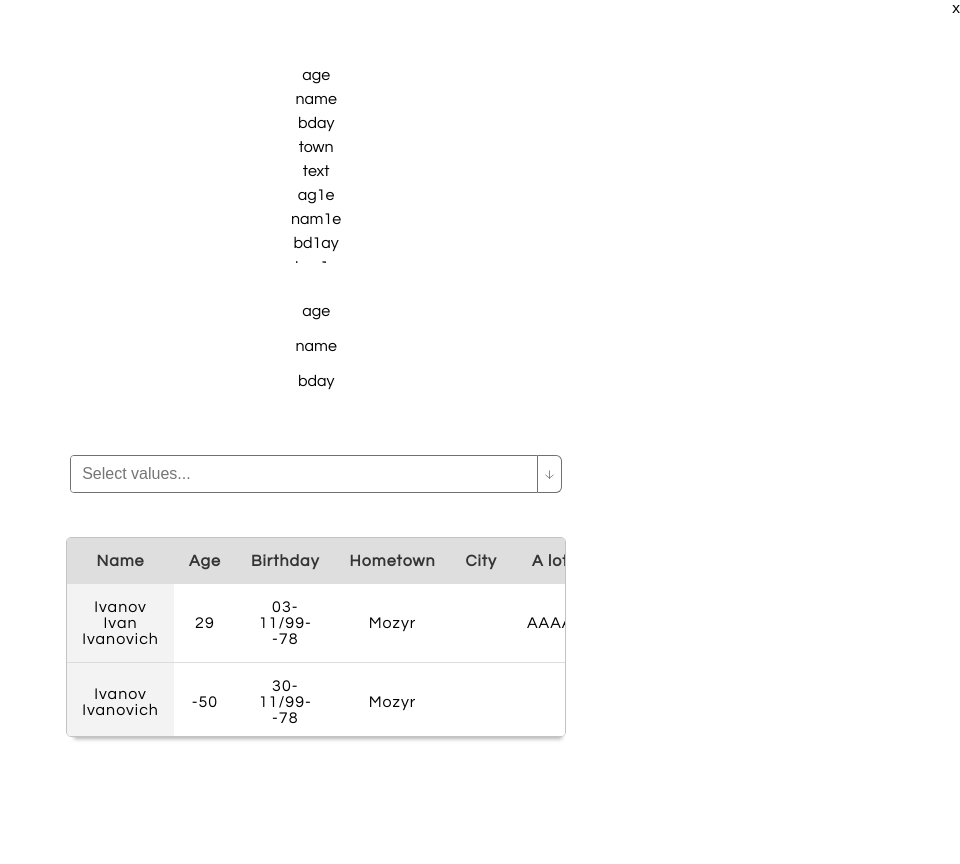
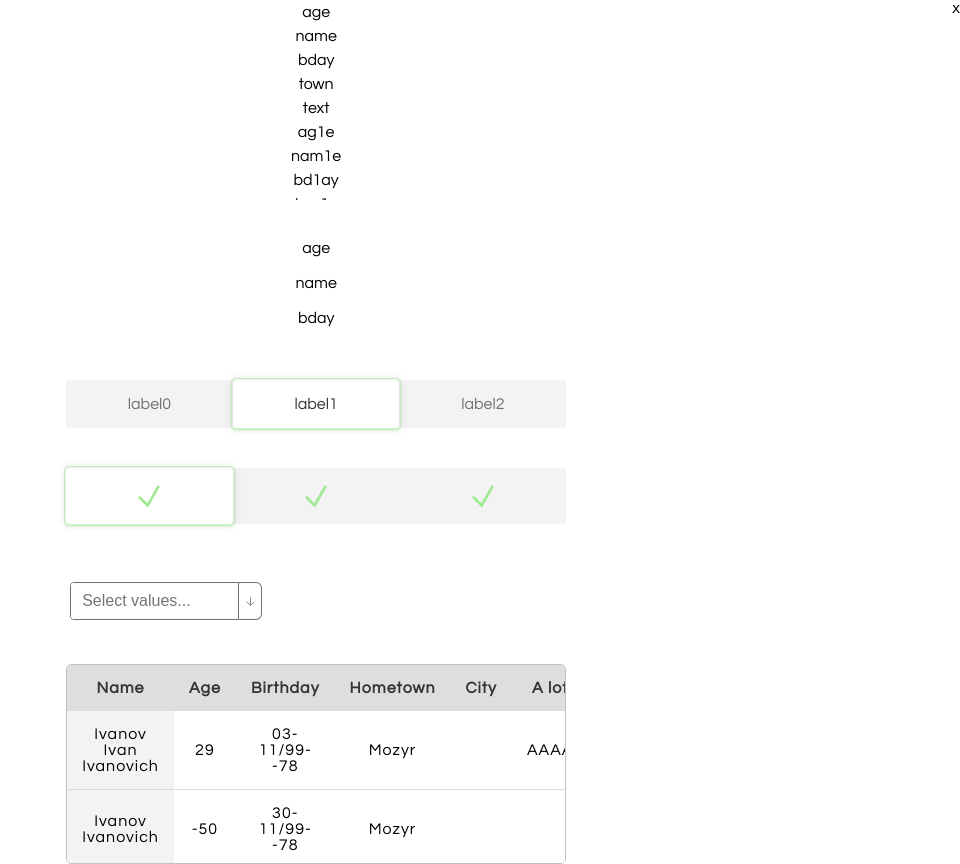
Before and after one commit to katetushkan/MostWanted, a React (Create React App) app: page / in a window 1280 px wide. Shown: the whole page, without its empty margins (320-1280 px from the left). Before the commit the page ends 800 px from the top, so only its background shows below. Built offline with nearby package versions, Linux system fonts and the light colour scheme.

Commit message:
switch component

```diff
--- a/src/App.css
+++ b/src/App.css
@@ -8,8 +8,10 @@
   --table-border: #c3c3c3;
   --accent-colour: #C0EDB9;
   --primary-colour: #707070;
-  --primary-colour--68: rgba(112, 112, 112, 0.24);
+  --primary-colour--68: rgba(112, 112, 112, 0.68);
   --accent-colour--62: rgba(192, 237, 185, 0.62);
+  --primary-colour--24: rgba(112, 112, 112, 0.24);
+  --white: #ffffff;
 }
 
 @font-face {
@@ -76,7 +78,7 @@ html, body, .App, #root {
 }
 
 .app_select {
-  /*width: 0px;*/
+  width: 200px;
 }
 
 .app__option-card {
--- a/src/App.tsx
+++ b/src/App.tsx
@@ -1,4 +1,4 @@
-import React, { useState } from 'react';
+import React from 'react';
 import { dateFormatter } from './services/DataFormatters/formatters';
 
 import Table, { ITableHeaderDefinition } from './components/Table/Table';
@@ -8,6 +8,8 @@ import Scroll from './components/Scroll/Scroll';
 import Select from './components/Select/Select';
 
 import './App.css';
+import Switch from "./components/Switch/Switch";
+import { IconName } from "./components/Icon/Icon";
 
 function App() {
 
@@ -82,6 +84,41 @@ function App() {
   ]
 
   const sortParameters = ['age', 'name', 'bday', 'town', 'text', 'ag1e', 'nam1e', 'bd1ay', 'tow1n', 'text1', 'age1', 'nam13e', 'bd3ay', 't4own', 't6ext']
+  const switchPrams = [
+    {
+      value: '0',
+      label: 'label0',
+      // img: 'check',
+    },
+    {
+      value: '1',
+      label: 'label1',
+      // img: 'check',
+    },
+    {
+      value: '2',
+      label: 'label2',
+      // img: 'check',
+    },
+  ]
+
+  const switchPramsImg = [
+    {
+      value: '0',
+      label: 'label',
+      img: 'check' as IconName,
+    },
+    {
+      value: '1',
+      label: 'label',
+      img: 'check' as IconName,
+    },
+    {
+      value: '2',
+      label: 'label',
+      img: 'check' as IconName,
+    },
+  ]
 
   return (
     <div className='App'>
@@ -100,6 +137,16 @@ function App() {
           data={sortParameters}
           itemSize={20}
           margin={15}
+        />
+        <Switch
+          options={switchPrams}
+          className='app_switch'
+          checked={'1'}
+        />
+        <Switch
+          options={switchPramsImg}
+          className='app_switch_img'
+          checked={'0'}
         />
         <Select
           id='drop-down'
--- a/src/components/Input/Input.tsx
+++ b/src/components/Input/Input.tsx
@@ -36,6 +36,12 @@ const Input: React.FC<IProps> = ({
     }
   }
 
+  const handleFocus = (event: React.FocusEvent<HTMLInputElement>) => {
+    if (onFocus && event.currentTarget.tagName !== 'BUTTON') {
+      onFocus(event)
+    }
+  }
+
   return (
     <div className={clsx('input', className)}>
       <label
@@ -52,7 +58,7 @@ const Input: React.FC<IProps> = ({
         placeholder={placeholder}
         checked={checked && checked}
         onChange={handleChange}
-        onFocus={onFocus}
+        onFocus={handleFocus}
         onBlur={onBlur}
       />
 
--- a/src/components/Select/Select.css
+++ b/src/components/Select/Select.css
@@ -78,13 +78,39 @@
 
 .select__select-panel {
   margin-bottom: 0.5rem;
+  padding: 0.1875rem;
   display: flex;
   flex-direction: row;
   overflow: hidden;
   overflow-x: auto;
   gap: 0.75rem;
+  /*position: relative;*/
+}
+.select__select-panel__window {
+  position: relative;
 }
 
+.before::before{
+  width: 0.5rem;
+  height: 100%;
+  position: absolute;
+  content: "";
+  top: 0;
+  left: -2px;
+  pointer-events: none;
+  background: linear-gradient(90deg, #FFFFFF 0%, transparent 100%);
+}
+
+.after::after{
+  width: 0.5rem;
+  height: 100%;
+  position: absolute;
+  content: "";
+  top: 0;
+  right: -1px;
+  pointer-events: none;
+  background: linear-gradient(90deg, transparent 0%, #FFFFFF 100%);
+}
 .select__select-panel__icon {
   width:0.75rem;
   height: 0.75rem;
--- a/src/components/Select/Select.tsx
+++ b/src/components/Select/Select.tsx
@@ -1,14 +1,14 @@
 import * as React from 'react';
-import { useEffect, useRef, useState } from "react";
+import { useLayoutEffect, useState } from "react";
 import clsx from 'clsx';
 
 import Input from '../Input/Input';
 import Icon from '../Icon/Icon';
 import Button from '../Button/Button';
 import { VirtualizedOptionList } from "../VirtualizedList/VirtualizedList";
+import SelectedOption from "../SelectedOption/SelectedOption";
 
 import './Select.css';
-import SelectedOption from "../SelectedOption/SelectedOption";
 
 interface IProps {
   className?: string;
@@ -20,6 +20,7 @@ const Select: React.FC<IProps> = ({ className, data, id }) => {
 
   const [isOpen, setIsOpen] = useState(false)
   const [selected, setSelected] = useState<string[]>([])
+  const scrollPanel = React.createRef<HTMLDivElement>();
 
   const removeValue = (value: string) => {
     let filtered = selected.filter((elem) => {
@@ -33,13 +34,12 @@ const Select: React.FC<IProps> = ({ className, data, id }) => {
 
     if (checked) {
       setSelected([...selected, value]);
-    }
-    else {
+    } else {
       removeValue(value);
     }
   }
 
-  const handleToggle = (event: any) => {
+  const handleToggle = (event: React.MouseEvent<HTMLButtonElement | HTMLAnchorElement> ) => {
     setIsOpen(!isOpen);
   }
 
@@ -47,13 +47,52 @@ const Select: React.FC<IProps> = ({ className, data, id }) => {
     setIsOpen(true);
   }
 
+  const handleBlur = (event: React.FocusEvent<HTMLInputElement>) => {
+    setIsOpen(false);
+  }
+
   const handleClick = (value: string) => {
     removeValue(value);
   }
 
+  useLayoutEffect(() => {
+    if (!scrollPanel.current) {
+      return;
+    }
+
+    const element = scrollPanel.current;
+
+    const handleScroll = () => {
+
+      if (element.scrollLeft > 0 && !element.classList.contains("before")) {
+        element.classList.add("before");
+      }
+
+      if (element.scrollLeft === 0) {
+        element.classList.remove("before");
+        element.classList.add("after");
+      }
+
+      if (element.scrollLeft < element.clientWidth && !element.classList.contains("after")) {
+        element.classList.add("after");
+      }
+
+      if (Math.floor(element.scrollLeft + element.clientWidth) === element.scrollWidth) {
+        element.classList.remove("after");
+      }
+    }
+
+    element.addEventListener('scroll', handleScroll)
+
+    return () => {
+      element.removeEventListener('scroll', handleScroll)
+    }
+  }, [scrollPanel]);
+
   return (
     <div className={clsx('select', className)}>
-      <div className='select__select-panel'>
+      <div className="select__select-panel__window">
+        <div className='select__select-panel after' ref={scrollPanel}>
           {
             selected.map((item) =>
               <SelectedOption
@@ -65,13 +104,14 @@ const Select: React.FC<IProps> = ({ className, data, id }) => {
             )
           }
         </div>
+      </div>
       <div className='search-panel'>
         <div className='search-panel__search-input'>
           <Input
             id='search-input'
             placeholder='Select values...'
             onFocus={handleFocus}
-            // onBlur={handleBlur}
+            onBlur={handleBlur}
           />
         </div>
         <div className='search-panel__button'>
--- /dev/null
+++ b/src/components/Switch/Switch.css
@@ -0,0 +1,12 @@
+.switch {
+  width: 100%;
+  height: 100%;
+  display: flex;
+
+  background: var(--fixed-column);
+  border-radius: 0.25rem;
+  color: var(--primary-colour);
+  /*border-top: 1px solid var(--table-border);*/
+  /*border-bottom: 1px solid var(--table-border);*/
+  /*box-shadow:2px 8px 4px -6px hsla(0,0%,0%,.3);*/
+}
--- /dev/null
+++ b/src/components/Switch/Switch.tsx
@@ -0,0 +1,55 @@
+import * as React from 'react';
+import clsx from 'clsx';
+
+import SwitchOption from "../SwitchOption/SwitchOption";
+import { IconName } from "../Icon/Icon";
+import './Switch.css';
+import { useState } from "react";
+
+
+interface ISwitchOption {
+  value: string;
+  label: string;
+  img?: IconName;
+}
+
+interface IProps {
+  className?: string;
+  options: ISwitchOption[];
+  checked?: string;
+}
+
+const Switch: React.FC<IProps> = ({
+                                    className,
+                                    options,
+                                    checked = '1'
+                                  }) => {
+
+  const [radio, setRadio] = useState(checked);
+  const handleSwitched = (checked: boolean, value: string) => {
+    if (checked && value) {
+      setRadio(value);
+    }
+  }
+
+  return (
+    <div className={clsx('switch', className)}>
+      {options.map((option) =>
+        <SwitchOption
+          key={`${option.label}-${option.value}`}
+          className='switch__option'
+          name={clsx('switch', className)}
+          id={`${option.label}-${option.value}`}
+          value={option.value}
+          label={option.label}
+          img={option.img}
+          checked={radio === option.value}
+          onChange={handleSwitched}
+        />
+      )
+      }
+    </div>
+  );
+};
+
+export default Switch;
--- /dev/null
+++ b/src/components/SwitchOption/SwitchOption.css
@@ -0,0 +1,53 @@
+.switch-option {
+  flex: 1;
+  padding: 1rem;
+}
+
+.switch-option__choice {
+  width: 0;
+  height: 0;
+  display: block;
+}
+
+.switch-option__img {
+  width: 1.5rem;
+  height: 1.5rem;
+  color: transparent;
+}
+
+.switch-option__label {
+  display: flex;
+  justify-content: center;
+  align-items: center;
+}
+.switch-option__label:hover, .switch-option:hover {
+  color: var(--header-text);
+  cursor: pointer;
+}
+
+.switch-option--checked {
+  background: var(--white);
+  border-radius: 0.25rem;
+  position: relative;
+  box-shadow: 0 2px 4px 0 var(--accent-colour--62), 0 0 10px 0 var(--primary-colour--24);
+  color: var(--header-text);
+}
+
+.switch-option--checked:after {
+  display: block;
+  content: "";
+  position: absolute;
+  top: -0.125rem;
+  left: -0.125rem;
+  padding: 0.0625rem;
+  width: 100%;
+  height: 100%;
+  border: 1px solid var(--accent-colour);
+
+  border-radius: 0.25rem;
+  pointer-events: none;
+
+  transition-property: opacity, filter;
+  transition-duration: 300ms;
+  transition-timing-function: cubic-bezier(0.0, 0.0, 0.2, 1);
+}
--- /dev/null
+++ b/src/components/SwitchOption/SwitchOption.tsx
@@ -0,0 +1,55 @@
+import * as React from 'react';
+import clsx from 'clsx';
+
+import Icon, { IconName } from "../Icon/Icon";
+import './SwitchOption.css';
+
+interface IProps {
+  className?: string;
+  name: string;
+  value: string;
+  id: string;
+  label: string;
+  img?: IconName;
+  checked: boolean;
+  onChange?: (checked: boolean, value: string) => void;
+}
+
+const SwitchOption: React.FC<IProps> = ({
+                                          className,
+                                          name,
+                                          value,
+                                          id,
+                                          img,
+                                          label,
+                                          checked,
+                                          onChange
+                                        }) => {
+  const handleChange = (event: React.ChangeEvent<HTMLInputElement>) => {
+    if (onChange) {
+      onChange(event.currentTarget.checked, event.currentTarget.value)
+    }
+  }
+  return (
+    <div className={clsx('switch-option',
+      {
+        'switch-option--checked': checked,
+      }, className)}>
+      <input
+        className='switch-option__choice'
+        type="radio"
+        name={name}
+        id={id}
+        value={value}
+        checked={checked}
+        onChange={handleChange}
+      />
+      <label
+        htmlFor={id}
+        className='switch-option__label'
+      >{img ? <Icon type={img} className='switch-option__img'/> : label}</label>
+    </div>
+  );
+};
+
+export default SwitchOption;
--- a/src/components/Table/Table.css
+++ b/src/components/Table/Table.css
@@ -2,7 +2,7 @@
   border: var(--table-border) solid 0.0625rem;
   /*border-radius: 255px 15px 225px 15px/15px 225px 15px 255px;*/
   border-radius: 5px;
-  box-shadow:2px 8px 4px -6px hsla(0,0%,0%,.3);
+  /*box-shadow:2px 8px 4px -6px hsla(0,0%,0%,.3);*/
 }
 
 .table {
```
Lines whose indentation alone changed are shown as unchanged.
